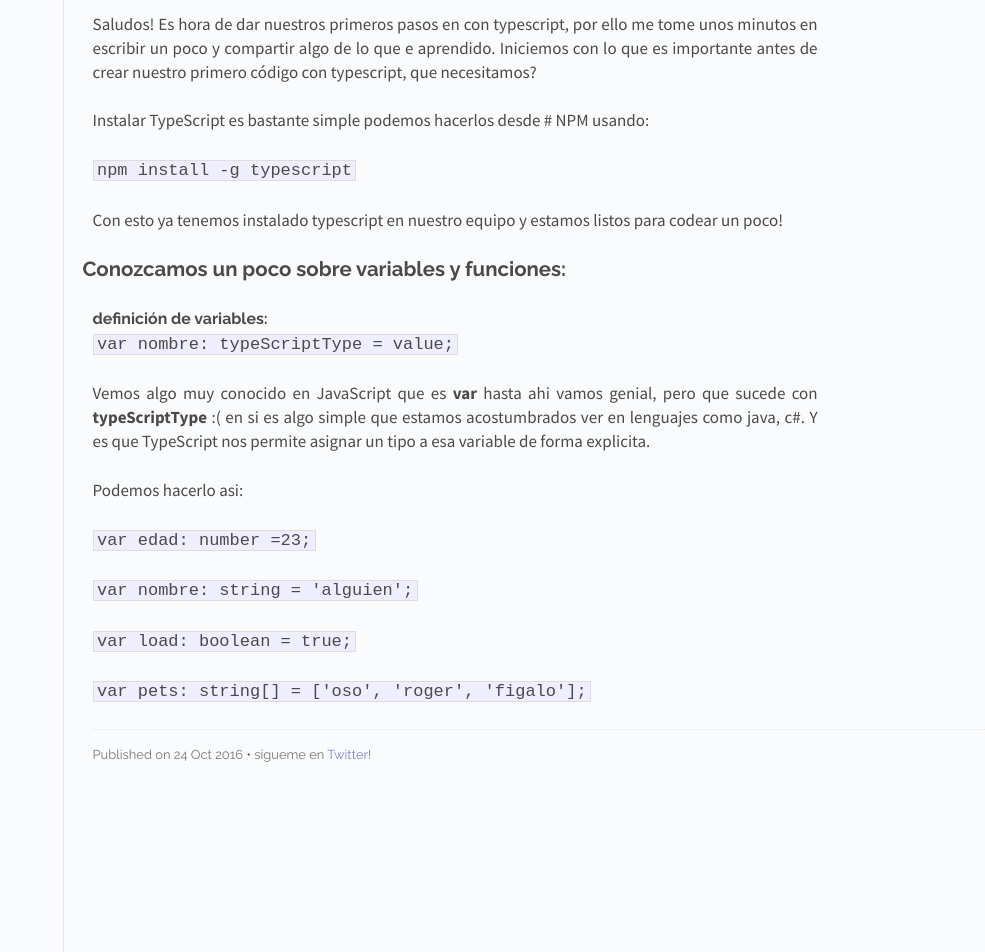
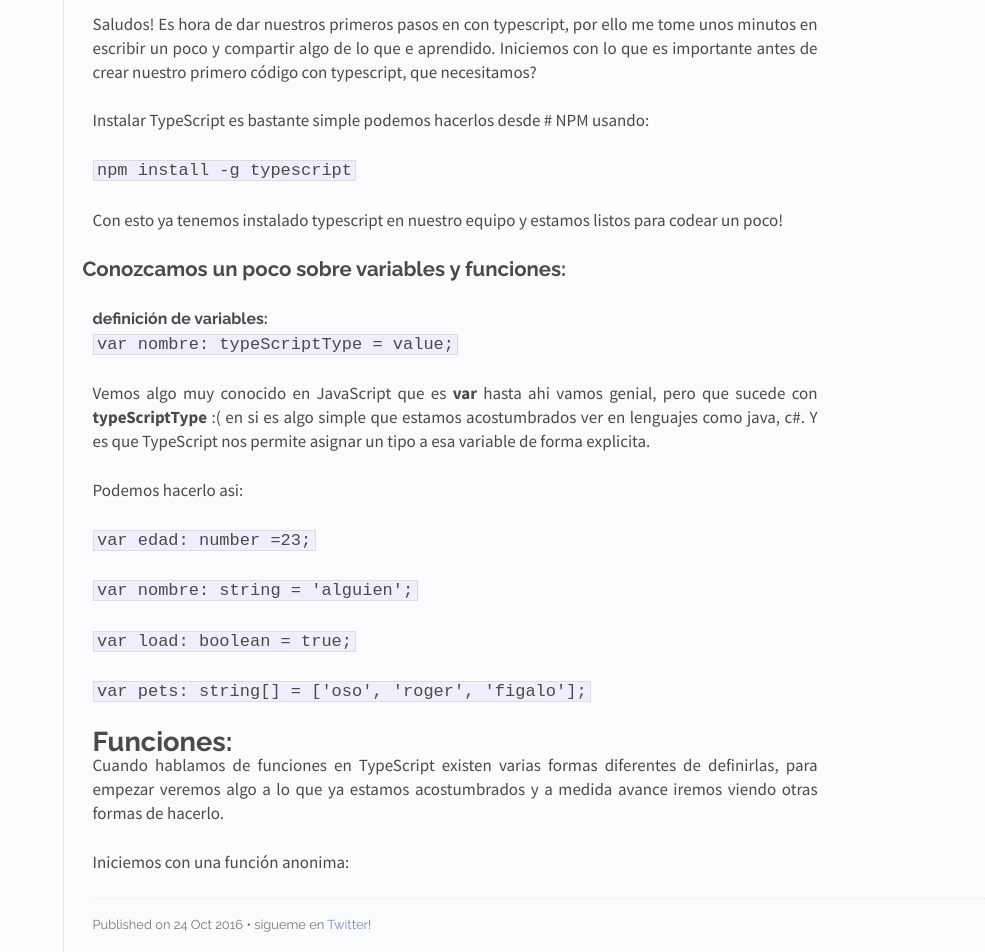
Before and after one commit to EnriqueV/Enriquev.github.io, a Jekyll site: the page built from _posts/2016-10-24-test.markdown, in a window 1280 px wide. Shown: the part 736-1688 px from the top of the page, without its empty margins (295-1280 px from the left). Built offline with Jekyll 4.4.1, drawn with Linux system fonts in a browser that asks for light colours; Markdown is read by kramdown in place of the engine named in the settings; grey boxes are pictures that could not be loaded.

Commit message:
Updated Test

```diff
--- a/_posts/2016-10-24-test.markdown
+++ b/_posts/2016-10-24-test.markdown
@@ -39,3 +39,8 @@
 `var load: boolean = true;`
 
 `var pets: string[] = ['oso', 'roger', 'figalo'];`
+
+# Funciones:
+ Cuando hablamos de funciones en TypeScript existen varias formas diferentes de definirlas, para empezar veremos algo a lo que ya estamos acostumbrados y a medida avance iremos viendo otras formas de hacerlo.
+
+Iniciemos con una función anonima:
```
